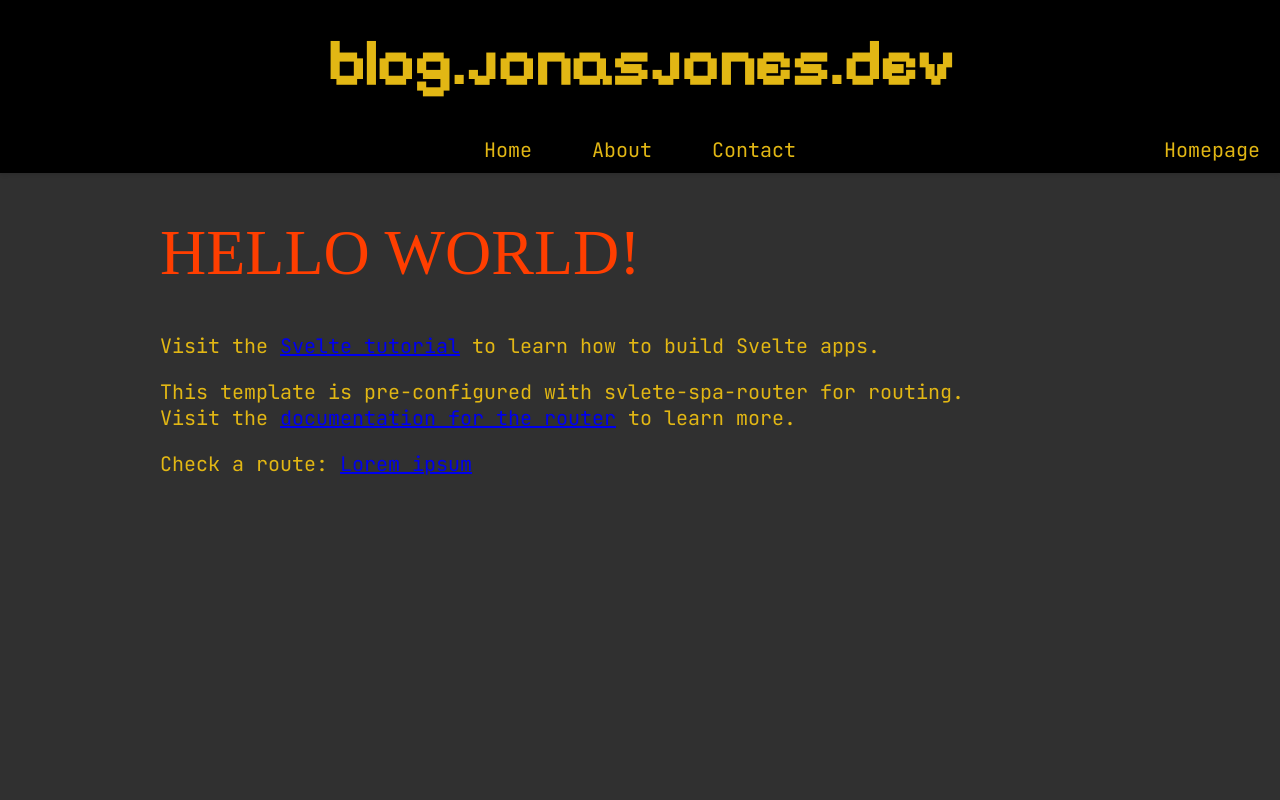
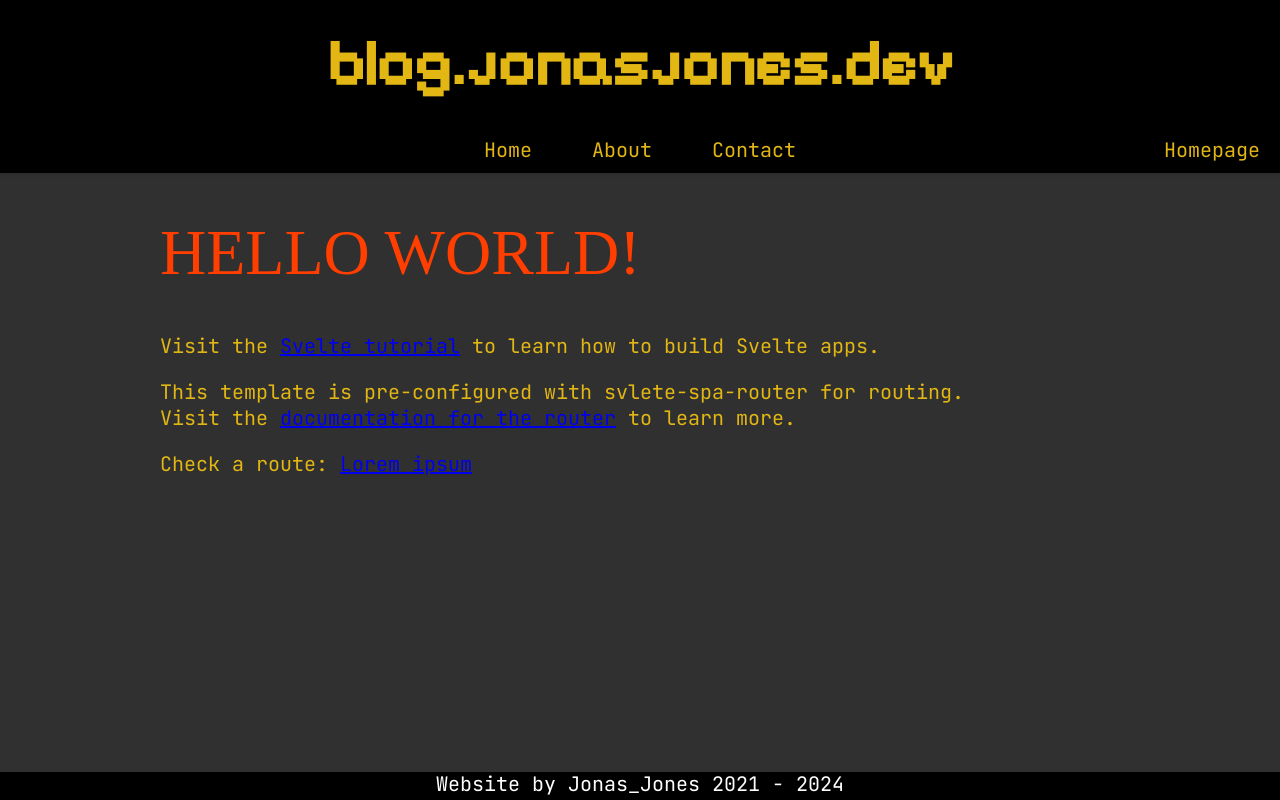
Before and after one commit to JonasunderscoreJones/blog.jonasjones.dev, a Svelte app: page / in a window 1280 px wide. Built offline with nearby package versions, Linux system fonts and the light colour scheme.

Commit message:
Added footer

```diff
--- a/src/App.svelte
+++ b/src/App.svelte
@@ -3,6 +3,8 @@
 	import routes from './routes';
     import Title from './components/Title.svelte';
     import Navbar from './components/Navbar.svelte';
+	import Footer from './components/Footer.svelte';
+
 	import { onMount } from 'svelte';
 
 	let showTitle = true;
@@ -30,6 +32,10 @@
 	</div>
 </main>
 
+<footer>
+	<Footer />
+</footer>
+
 <style>
 
 	@media (min-width: 640px) {
--- /dev/null
+++ b/src/components/Footer.svelte
@@ -0,0 +1,21 @@
+<div class="footer">
+  <p>Website by Jonas_Jones 2021 - 2024</p>
+</div>
+
+<style>
+  .footer {
+    height: 1rem;
+    background-color: black;
+    color: white;
+    display: flex;
+    justify-content: center;
+    align-items: center;
+    position: fixed;
+    bottom: 0px;
+    left: 0px;
+    right: 0px;
+    padding-top: 0.25rem;
+    padding-bottom: 0.5rem;
+    font-size: 20px;
+  }
+</style>
```
